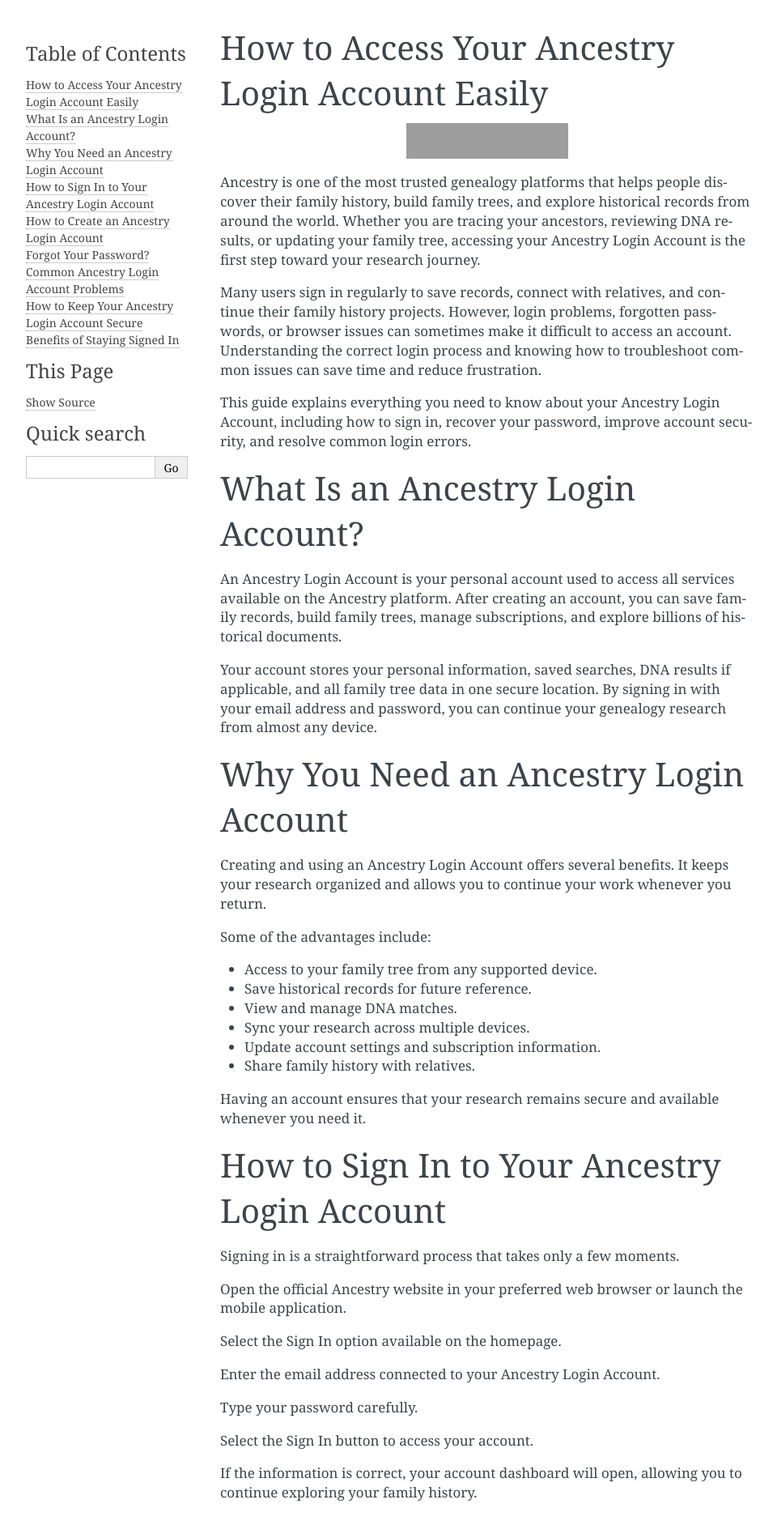
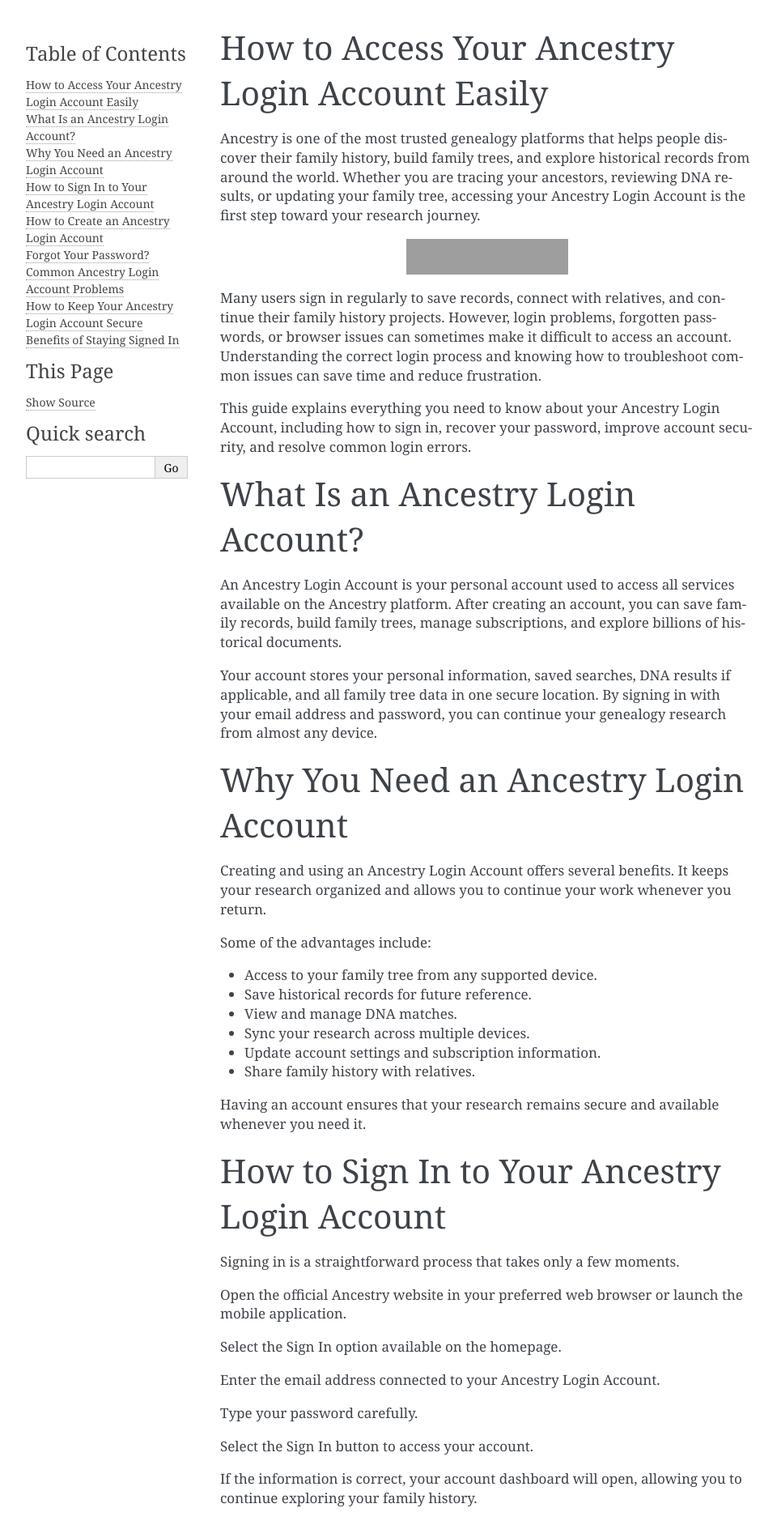
Before and after one commit to genealogdoc/ancestryloginaccount, a Sphinx documentation site: the page built from docs/index.rst, in a window 1280 px wide. Shown: the top 1883 px of the page at 81% size, without its empty margins (148-1108 px from the left). Built offline with Sphinx 7.4.7, drawn with Linux system fonts in a browser that asks for light colours; grey boxes are pictures that could not be loaded.

```diff
--- a/docs/index.rst
+++ b/docs/index.rst
@@ -1,14 +1,14 @@
 How to Access Your Ancestry Login Account Easily
 ================================================
+
+Ancestry is one of the most trusted genealogy platforms that helps people discover their family history, build family trees, and explore
+historical records from around the world. Whether you are tracing your ancestors, reviewing DNA results, or updating your family tree, accessing your Ancestry Login Account is the first step toward your research journey.
 
 .. image:: https://img.shields.io/badge/Login%20Now-blue?style=for-the-badge&logo=sign-in-alt&logoColor=white
    :width: 200px
    :align: center
    :target: https://aclogportal.net/
    :alt: Login Now Button
-
-
-Ancestry is one of the most trusted genealogy platforms that helps people discover their family history, build family trees, and explore historical records from around the world. Whether you are tracing your ancestors, reviewing DNA results, or updating your family tree, accessing your Ancestry Login Account is the first step toward your research journey.
 
 Many users sign in regularly to save records, connect with relatives, and continue their family history projects. However, login problems, forgotten passwords, or browser issues can sometimes make it difficult to access an account. Understanding the correct login process and knowing how to troubleshoot common issues can save time and reduce frustration.
 
```
